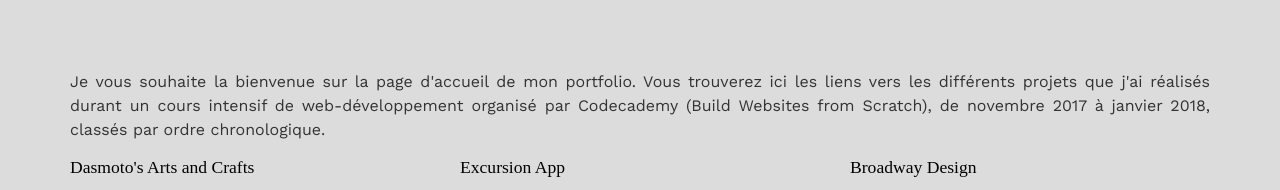
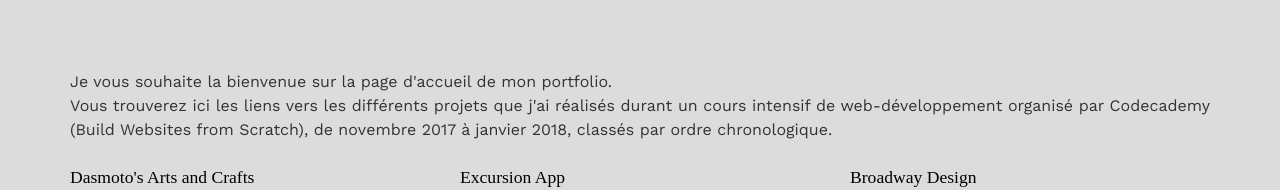
Before and after one commit to chanamur/chanamur.github.io, a plain HTML site: page index.html in a window 1280 px wide. Shown: the top 190 px of the page. Drawn offline with nearby package versions, Linux system fonts and the light colour scheme; a web font is replaced by a local one.

Commit message:
Add files via upload

```diff
--- a/index.html
+++ b/index.html
@@ -26,7 +26,8 @@
     <main>
       <div class="container">
         <div class="row">
-          <div class="col-xs-12">Je vous souhaite la bienvenue sur la page d'accueil de mon portfolio. Vous trouverez ici les liens vers les différents projets que j'ai réalisés durant un cours intensif de web-développement organisé par Codecademy (Build Websites from Scratch), de novembre 2017 à janvier 2018, classés par ordre chronologique.
+          <div class="col-xs-12">Je vous souhaite la bienvenue sur la page d'accueil de mon portfolio.
+            <p>Vous trouverez ici les liens vers les différents projets que j'ai réalisés durant un cours intensif de web-développement organisé par Codecademy (Build Websites from Scratch), de novembre 2017 à janvier 2018, classés par ordre chronologique.</p>
           </div>
           <div class="col-xs-6 col-sm-4">
             <h2><a href="dasmoto/">Dasmoto's Arts and Crafts</a></h2>
@@ -38,7 +39,7 @@
           </div>
           <div class="col-xs-6 col-sm-4">
             <h2><a href="Broadway/">Broadway Design</a></h2>
-            <p><img src="Brodway/images/the-flatiron-building.png" class="img-responsive" alt="Broadway Design project image"></p>
+            <p><img src="Brodway/resources/images/the-flatiron-building.png" class="img-responsive" alt="Broadway Design project image"></p>
           </div>
           <div class="col-xs-6 col-sm-4">
             <h2>Date de mise en ligne</h2>
```
